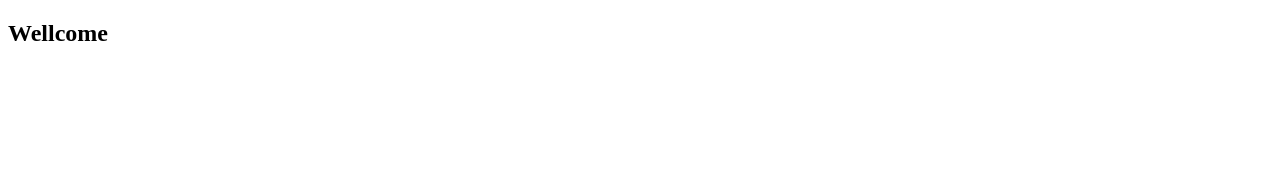
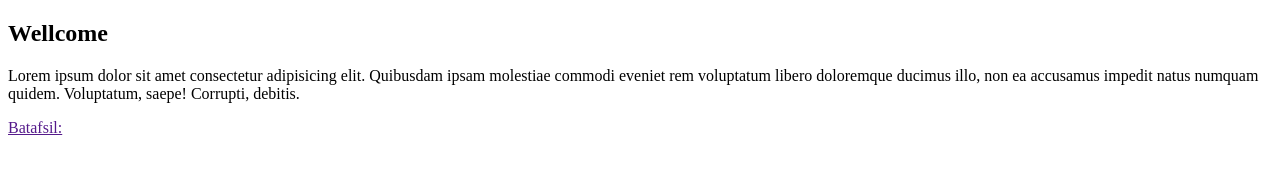
Before and after one commit to Azizxon1151/maket, a plain HTML site: page index.html in a window 1280 px wide. Drawn offline with Linux system fonts and the light colour scheme.

Commit message:
adding p and a today

```diff
--- a/index.html
+++ b/index.html
@@ -1,13 +1,20 @@
 <!DOCTYPE html>
 <html lang="en">
+
 <head>
     <meta charset="UTF-8">
     <meta name="viewport" content="width=device-width, initial-scale=1.0">
     <title>Document</title>
 </head>
+
 <body>
     <div class="container">
         <h2>Wellcome</h2>
+        <p>Lorem ipsum dolor sit amet consectetur adipisicing elit. Quibusdam ipsam molestiae commodi eveniet rem
+            voluptatum libero doloremque ducimus illo, non ea accusamus impedit natus numquam quidem. Voluptatum, saepe!
+            Corrupti, debitis.</p>
+            <a href="">Batafsil:</a>
     </div>
 </body>
+
 </html>
```
